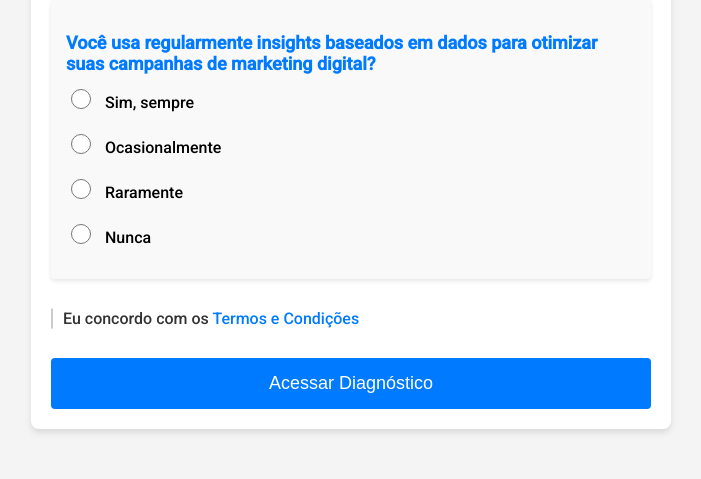
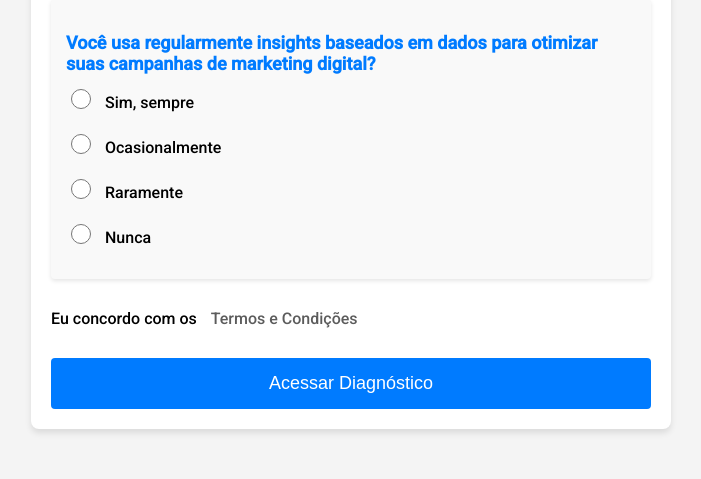
Before and after one commit to cacaprog/mkt_diagnostic, a Flask app: page / in a window 1280 px wide. Shown: the part 3187-3666 px from the top of the page, without its empty margins (289-990 px from the left). Run offline with Flask 3, Linux system fonts and the light colour scheme; parts of the project's set-up code (start-up, migrations or seed data) failed here and were passed over.

Commit message:
index file new update

```diff
--- a/templates/index.html
+++ b/templates/index.html
@@ -121,26 +121,27 @@
             align-items: center;
             margin-top: 15px;
             font-size: 16px;
-            cursor: pointer;
         }
+
         .opt-in-label input[type="checkbox"] {
             display: none;
         }
-        .custom-checkbox {
+
+        .opt-in-label.custom-checkbox {
             margin-right: 10px;
             width: 20px;
             height: 20px;
             border: 1px solid #ccc;
             border-radius: 4px;
             background-color: #fff;
-            transition: background-color 0.2s ease;
-            position: relative;
         }
-        .opt-in-label input[type="checkbox"]:checked + .custom-checkbox {
+
+        .opt-in-label input[type="checkbox"]:checked +.custom-checkbox {
             background-color: #007BFF;
             border-color: #007BFF;
         }
-        .opt-in-label input[type="checkbox"]:checked + .custom-checkbox::after {
+
+        .opt-in-label input[type="checkbox"]:checked +.custom-checkbox::after {
             content: "";
             position: absolute;
             top: 50%;
@@ -151,15 +152,14 @@
             background-color: #fff;
             border-radius: 2px;
         }
-        .label-text {
-            font-size: 16px;
-            color: #333;
+
+        .opt-in-label a {
+            color: #5c5c5c;
+            text-decoration: none;
+            margin-left: 10px;
         }
-        .label-text a {
-            color: #007BFF;
-            text-decoration: none;
-        }
-        .label-text a:hover {
+
+        .opt-in-label a:hover {
             text-decoration: underline;
         }
     </style>
```
